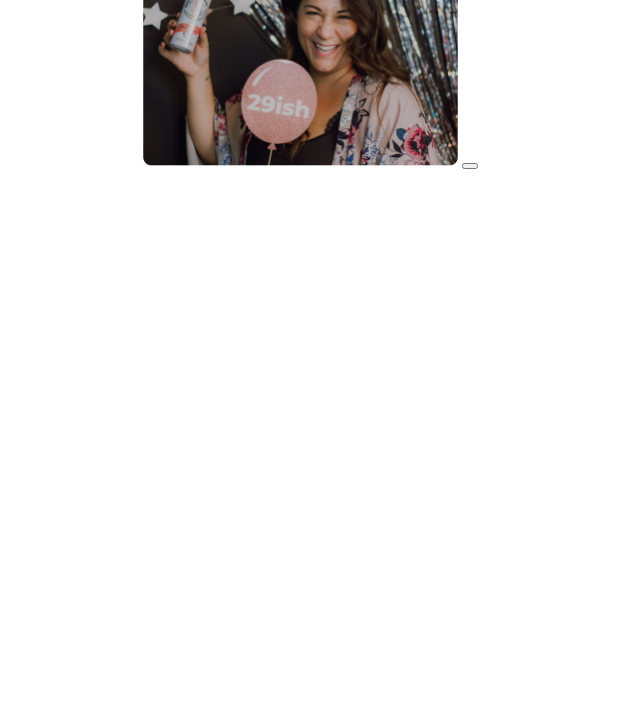
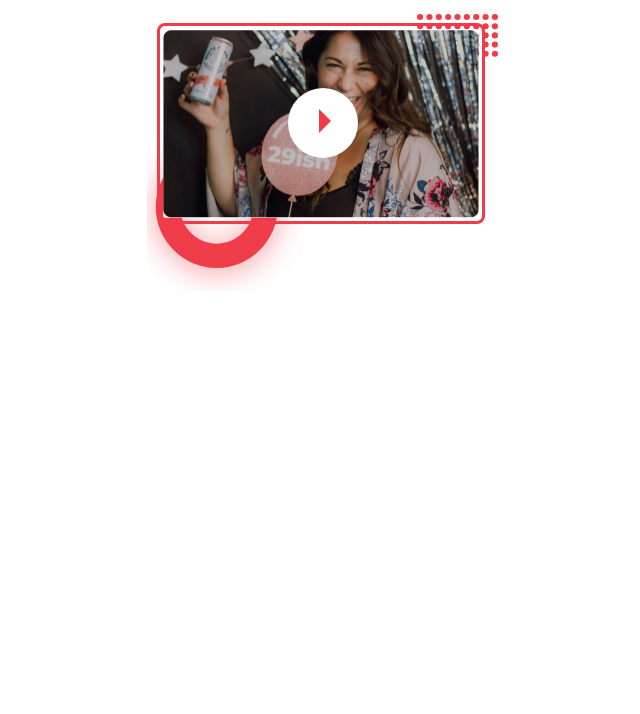
Before and after one commit to Renzi0n/test-for-job, a website: page source/index.html in a window 1280 px wide. Shown: the part 86-800 px from the top of the page, without its empty margins (317-957 px from the left). Drawn offline with nearby package versions, Linux system fonts and the light colour scheme; files that its build step writes are made by us from their sources.

Commit message:
Сверстаны два первых блока

```diff
--- a/source/index.html
+++ b/source/index.html
@@ -18,12 +18,17 @@
       <header class="header">
         <img src="img/logo.svg" alt="Логотип фотоаппарат с фотокарточками" width="63" height="60">
 
-        <div class="media">
-          <img class="media__preview" src="img/Rectangle 181.jpg" alt="Превью видео с улыбающейся женщиной" width="315.4" height="188">
+        <div class="media header__media">
 
-          <button class="media__play" type="button"></button>
+          <button class="media__btn" type="button">
+            <img class="media__preview" src="img/Rectangle 181.jpg" alt="Превью видео с улыбающейся женщиной" width="315.4" height="188">
+            <div class="media__play"></div>
+          </button>
+
         </div>
       </header>
+
+
     </main>
   </body>
 </html>
--- /dev/null
+++ b/source/sass/blocks/header.scss
@@ -0,0 +1,7 @@
+.header {
+    margin: 10px 14px 0 14px
+}
+
+.header__media {
+    margin-top: 35px;
+}
--- /dev/null
+++ b/source/sass/blocks/media.scss
@@ -0,0 +1,58 @@
+.media {
+    position: relative;
+    cursor: pointer;
+
+    &::after {
+        content: "";
+        width: 160px;
+        height: 160px;
+        position: absolute;
+        top: 108px;
+        left: -10px;
+        background: no-repeat left/100% url("../img/Ellipse 60.svg");
+        z-index: -1;
+    }
+
+    &::before {
+        content: "";
+        width: 82px;
+        height: 44px;
+        position: absolute;
+        top: -10px;
+        right: -10px;
+        background: no-repeat left/100% url("../img/Group 2.svg");
+        z-index: -1;
+    }
+}
+
+.media__btn {
+    border: none;
+    background-color: transparent;
+    padding: 0;
+    cursor: pointer;
+}
+
+.media__preview {
+    border: 3px solid $color-secondary;
+    border-radius: 8px;
+    padding: 3.3px;
+}
+
+.media__play {
+    position: absolute;
+    width: 70px;
+    height: 70px;
+    border-radius: 100%;
+    background-color: #FFFFFF;
+    top: 65px;
+    left: calc(50% - 35px);
+
+    &::after {
+        content: "";
+        position: absolute;
+        left: 44%;
+        top: 30%;
+        border: 12px solid transparent;
+        border-left: 12px solid $color-secondary;
+    }
+}
--- a/source/sass/style.scss
+++ b/source/sass/style.scss
@@ -2,3 +2,5 @@
 @import "global/variables.scss";
 @import "global/mixins.scss";
 @import "global/global.scss";
+@import "blocks/header.scss";
+@import "blocks/media.scss";
```
